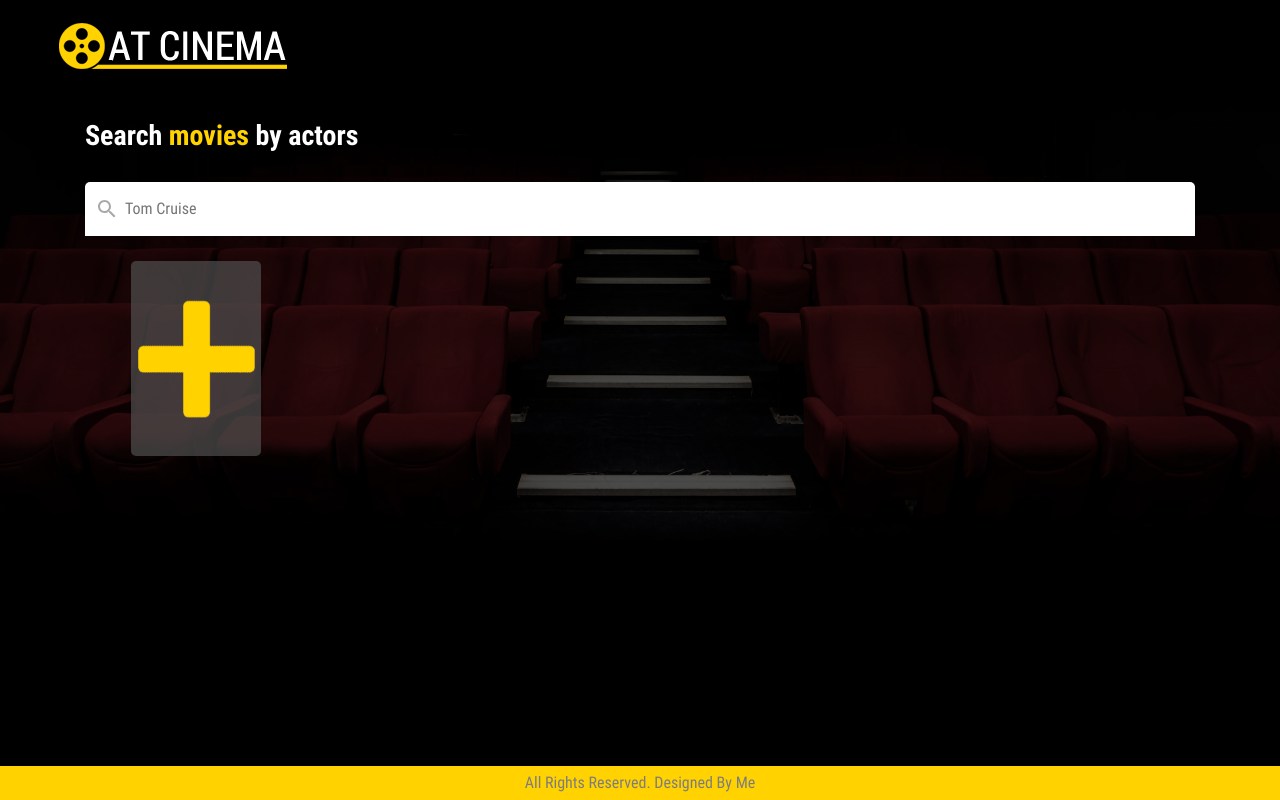
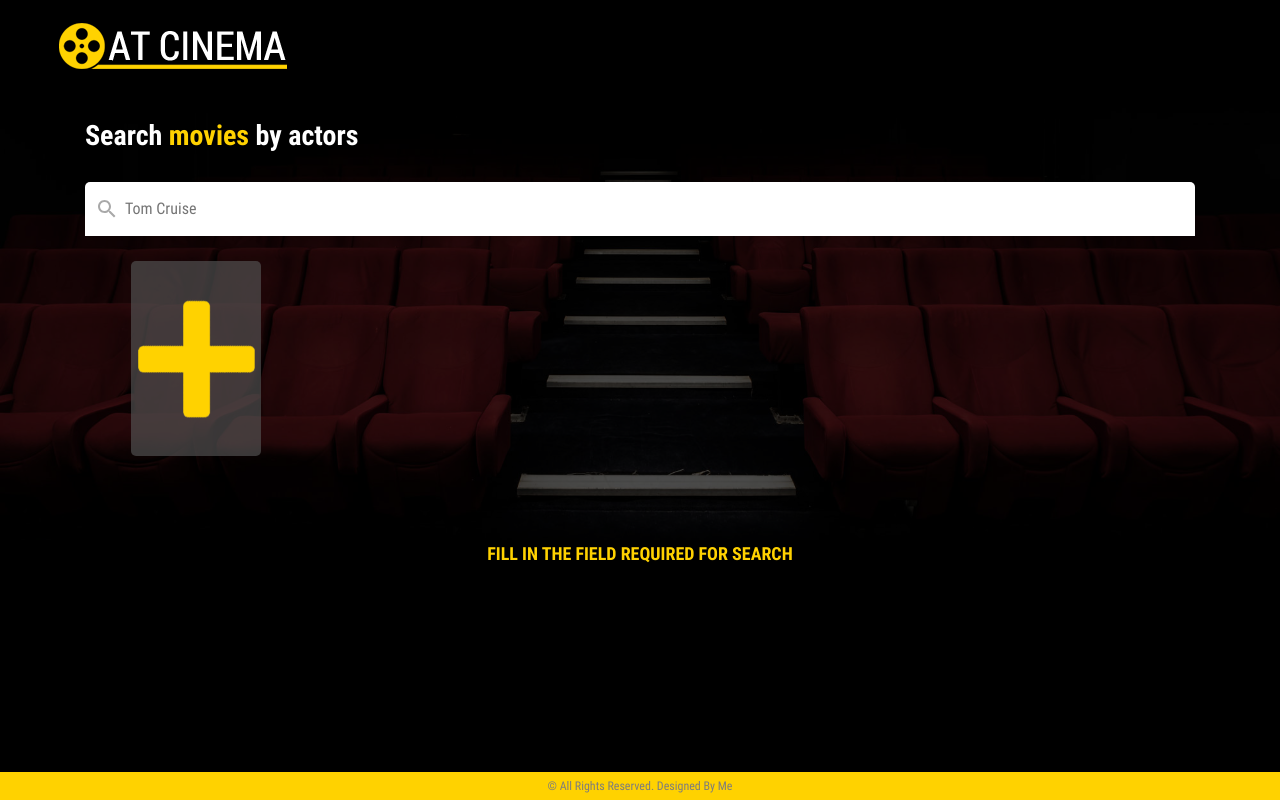
Before and after one commit to houssston/find-film, a React (Create React App) app: page / in a window 1280 px wide. Built offline with nearby package versions, Linux system fonts and the light colour scheme.

Commit message:
Поправил style footer и вывод фильмов

```diff
--- a/src/components/Footer/Footer.jsx
+++ b/src/components/Footer/Footer.jsx
@@ -5,7 +5,7 @@ import s from './Footer.module.css';
 const Footer = () => {
     return (
         <footer className={s.footer}>
-            <div>All Rights Reserved. Designed By Me</div>
+            <div>© All Rights Reserved. Designed By Me</div>
         </footer>
     );
 };
--- a/src/components/Footer/Footer.module.css
+++ b/src/components/Footer/Footer.module.css
@@ -4,4 +4,5 @@
     color: #7d7d7d;
     text-align: center;
     padding: 5px 0;
+    font-size: 12px;
 }
--- a/src/pages/Home/Home.jsx
+++ b/src/pages/Home/Home.jsx
@@ -25,7 +25,7 @@ const Home = (props) => {
 
 
     useEffect(async () => {
-        if(urlParams.getAll('actor').length > 0 ) {
+        if (urlParams.getAll('actor').length > 0) {
             setIsFetching(true);
             for (let pair of urlParams.entries()) {
                 const response = await tmdbAPI.getActorData(pair[1]);
@@ -33,7 +33,7 @@ const Home = (props) => {
             }
             setIsFetching(false);
         }
-    },[]);
+    }, []);
 
     useEffect(() => {
         function handleClickOutside(event) {
@@ -41,6 +41,7 @@ const Home = (props) => {
                 setActorsListIsShow(false);
             }
         }
+
         document.addEventListener("mousedown", handleClickOutside);
         return () => {
             document.removeEventListener("mousedown", handleClickOutside);
@@ -73,13 +74,12 @@ const Home = (props) => {
     const handleChangeParamURL = (id) => {
         const actorsIdInUrl = urlParams.getAll('actor');
 
-        if(actorsIdInUrl.includes(id.toString())){
+        if (actorsIdInUrl.includes(id.toString())) {
             urlParams.delete("actor");
-            for(let actorId of actorsIdInUrl) {
+            for (let actorId of actorsIdInUrl) {
                 parseInt(actorId) !== id && urlParams.append('actor', `${actorId}`);
             }
-        }
-        else{
+        } else {
             urlParams.append('actor', `${id}`);
         }
 
@@ -98,7 +98,8 @@ const Home = (props) => {
         setActorsList([]);
     };
 
-    console.log(1);
+    console.log(props.actors);
+
     return (
         <main>
             <div className={s.search_actors}>
@@ -122,8 +123,9 @@ const Home = (props) => {
                                     <div className={s.search_list_item}>
                                         Not Found
                                     </div>
-                                    :!props.actors.some((i)=> i.id===item.id) &&
-                                    <div className={s.search_list_item} key={item.id} onClick={() =>handleClickOnActorName(id)}>
+                                    : !props.actors.some((i) => i.id === item.id) &&
+                                    <div className={s.search_list_item} key={item.id}
+                                         onClick={() => handleClickOnActorName(id)}>
                                         {item.name}
                                     </div>
                             ))
@@ -141,21 +143,24 @@ const Home = (props) => {
                                                alt="item.name"/>
                                         : <img className={s.actor_img} src={noPhoto} alt={item.name}/>
                                     }
-                                        <img className={s.img_hidden_block} alt={"Remove actor"} src={removeIcon} onClick={() => handleChangeParamURL(item.id) & props.removeActorData(item.id)}/>
+                                    <img className={s.img_hidden_block} alt={"Remove actor"} src={removeIcon}
+                                         onClick={() => handleChangeParamURL(item.id) & props.removeActorData(item.id)}/>
                                 </div>
                                 <div className={s.actor_name}>{item.name}</div>
                             </div>
                         ))
                         }
                         <div className={s.actors_list_item}>
-                            <img className={s.actor_img} src={addIcon} onClick={() => searchField.current.focus()} alt={"Add actor"}/>
+                            <img className={s.actor_img} src={addIcon} onClick={() => searchField.current.focus()}
+                                 alt={"Add actor"}/>
                         </div>
                     </div>
                 </div>
             </div>
+            {!isFetching &&
             <div className={cn(s.movies_list, s.wrapper)}>
-                {!isFetching &&
-                    props.jointFilms.map((item) => (<div key={item.id} className={s.movies_list_item}>
+                {props.jointFilms.map((item) => (
+                <div key={item.id} className={s.movies_list_item}>
                     <div className={s.movie_img_wrapper}>
                         {item.poster_path
                             ? <img className={s.movie_img} src={`https://image.tmdb.org/t/p/w185${item.poster_path}`}
@@ -166,8 +171,16 @@ const Home = (props) => {
                         <div className={s.movie_year_released}>{item.release_date.substr(0, 4)}</div>}
                     </div>
                     <div className={s.movie_title}>{item.title}</div>
-                </div>))}
                 </div>
+                ))}
+            </div>
+            }
+            {props.actors.length === 0 && props.jointFilms.length === 0 &&
+                <div className={cn(s.movies_not_found, s.wrapper)}> Fill in the field required for search </div>
+            }
+            {props.actors.length > 0 && props.jointFilms.length === 0 &&
+            <div className={cn(s.movies_not_found, s.wrapper)}> No results </div>
+            }
         </main>
     );
 
--- a/src/pages/Home/Home.module.css
+++ b/src/pages/Home/Home.module.css
@@ -192,3 +192,10 @@
     max-width: 187px;
     width: 100%;
 }
+.movies_not_found{
+    text-transform: uppercase;
+    text-align: center;
+    color: #ffd200;
+    font-weight: 600;
+    font-size: 18px;
+}
```
Lines whose indentation alone changed are shown as unchanged.
